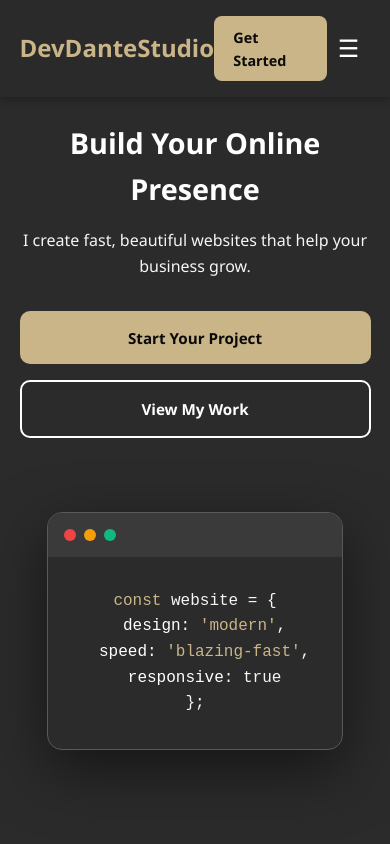
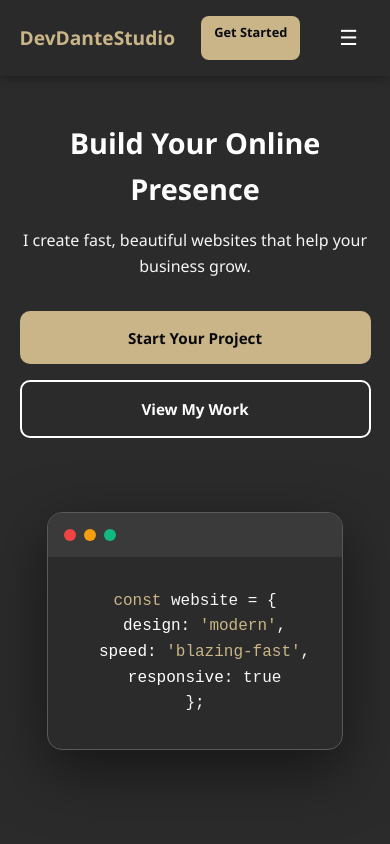
Before and after one commit to DevDanteStudio/portfolio-website, a plain HTML site: page index.html in a window 390 px wide. Shown: the top 844 px of the page. Drawn offline with Linux system fonts and the light colour scheme.

Commit message:
Fixed Get Started button size on mobile nav

```diff
--- a/style.css
+++ b/style.css
@@ -466,9 +466,29 @@ nav {
     display: block;
   }
 
+  /* Better mobile nav layout */
+  .nav {
+    padding: 0.8rem 3%;
+    justify-content: space-between;
+  }
   .nav-cta {
-    padding: 0.6rem 1.2rem;
-    font-size: 0.9rem;
+    padding: 0.4rem 0.8rem;
+    font-size: 0.8rem;
+    white-space: nowrap; /* Prevents text wrapping */
+  }
+
+  /* Add spacing between nav elements */
+  nav {
+    gap: 0.8rem;
+  }
+
+  .logo {
+    font-size: 1.2rem;
+  }
+
+  .mobile-menu-btn {
+    font-size: 1.3rem;
+    padding: 0.3rem;
   }
 
   /* Hero Section */
```
